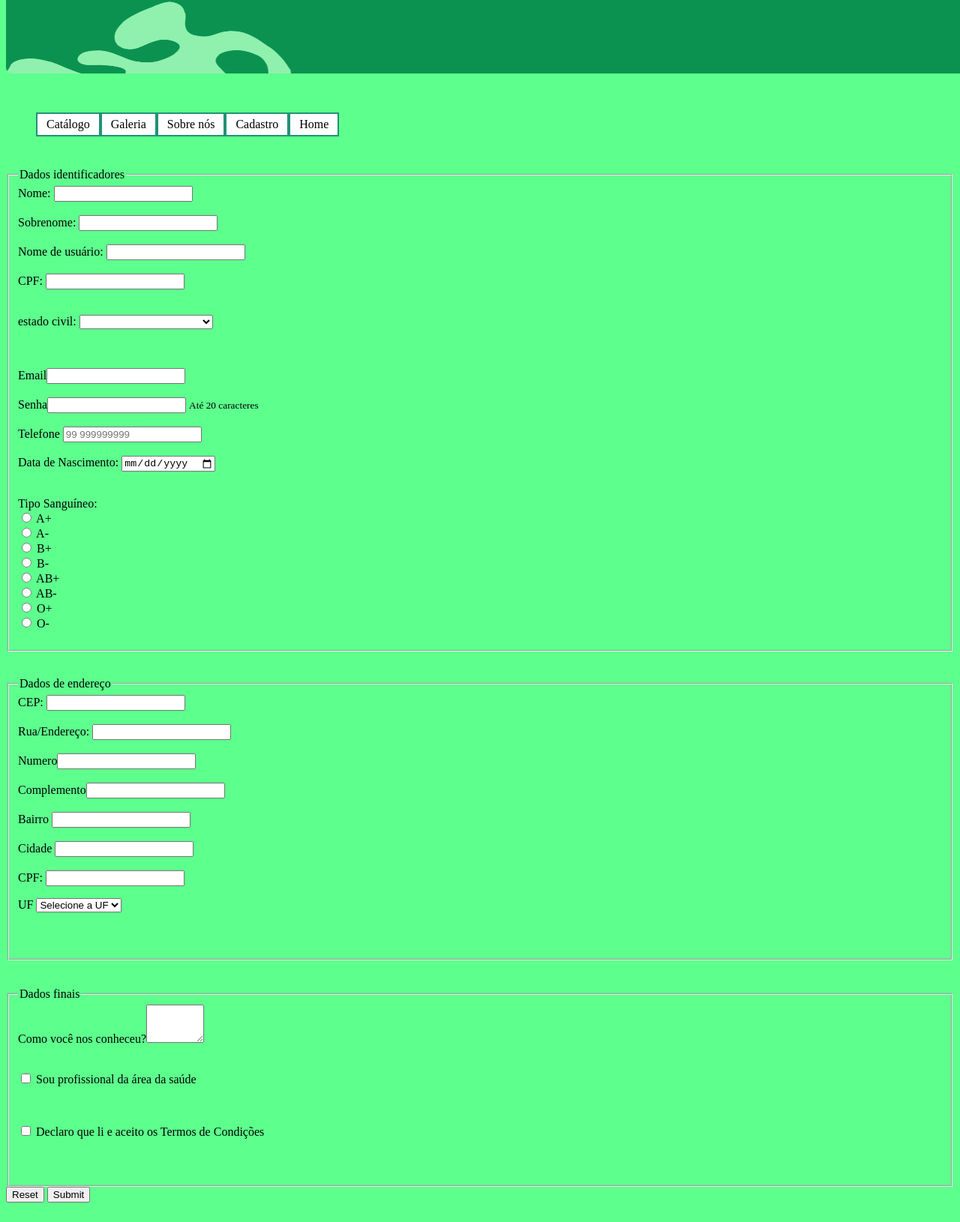
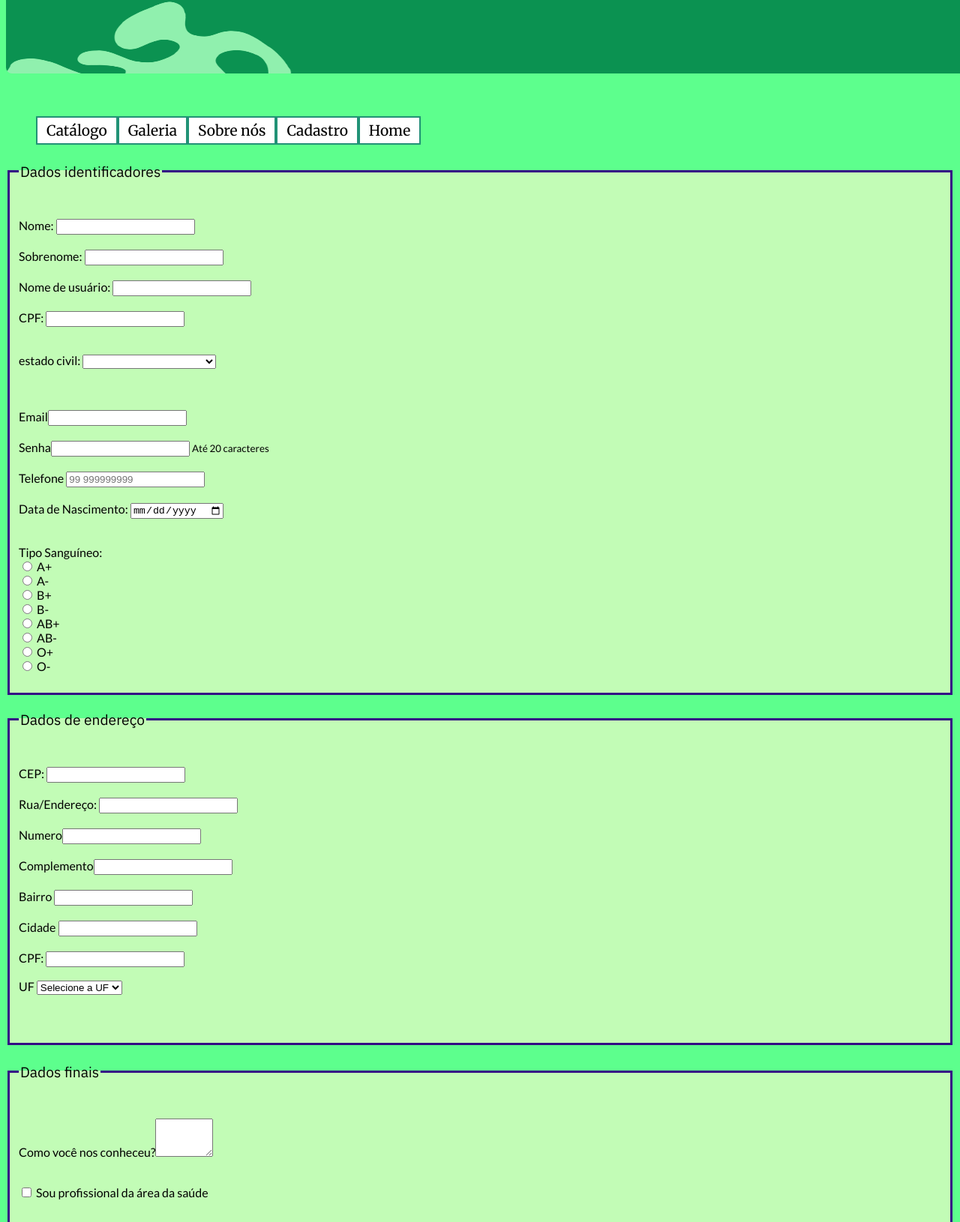
Before and after one commit to JoaoVMP11/DI_projeto1bimestre_2semestre, a plain HTML site: page paginas/cadastro.html in a window 1280 px wide. Shown: the part 310-1940 px from the top of the page at 75% size. Drawn offline with Linux system fonts and the light colour scheme; a web font is replaced by a local one.

Commit message:
add fontes e ajustes finais

```diff
--- a/paginas/cadastro.html
+++ b/paginas/cadastro.html
@@ -18,7 +18,7 @@
       <ul class="menu">
         <li><a href="../paginas/catalogo.html">Catálogo</a></li>
         <li><a href="../paginas/galeria.html">Galeria</a></li>
-        <li><a href="./sobrenos.html" target="_blank">Sobre nós</a></li>
+        <li><a href="./sobrenos.html">Sobre nós</a></li>
         <li><a href="./cadastro.html">Cadastro</a></li>
         <li><a href="../index.html">Home</a></li>
       </ul>
@@ -30,7 +30,7 @@
 <br/>
   <form>
     <fieldset>
-      <legend>Dados identificadores</legend>
+      <legend class="titulofieldset">Dados identificadores</legend>
       <label>Nome: <input type="text"/></label>
       <br />
       <br />
@@ -89,7 +89,7 @@
     </p>
     <br/>
     <fieldset>
-      <legend>Dados de endereço</legend>
+      <legend class="titulofieldset">Dados de endereço</legend>
       <label>CEP: <input type="text"/></label>
       <br/>
       <br/>
@@ -147,7 +147,7 @@
     <br/>
     <br/>
     <fieldset>
-      <legend>Dados finais</legend>
+      <legend class="titulofieldset">Dados finais</legend>
       <label>Como você nos conheceu?<textarea rows="3" cols="7">
       </textarea></label>
       <br/>
--- a/style.css
+++ b/style.css
@@ -1,5 +1,9 @@
+
+
+@import url('https://fonts.googleapis.com/css2?family=Bacasime+Antique&family=IBM+Plex+Sans:ital,wght@0,100..700;1,100..700&family=Lato:wght@400;700&family=Lora:ital,wght@0,400..700;1,400..700&family=Merriweather:ital,opsz,wght@0,18..144,300..900;1,18..144,300..900&family=Raleway:ital,wght@0,100..900;1,100..900&display=swap');
 #bodyindex{
     background-color: rgba(90, 231, 172, 0.781);
+    font-family: Lato;
 }
 .banner{
     display: block;
@@ -12,6 +16,8 @@
     list-style: none;
     border: 2px solid rgb(rgb(49, 209, 169), green, blue);
     float: left;
+    font-family: Merriweather;
+    font-size: larger;
 
 
 }
@@ -40,7 +46,7 @@
     height: auto;
     width: 100%;
     font-size: 13px;
-    font-family: "Epunda Slab", serif;
+    font-family: Raleway;
     font-optical-sizing: auto;
     font-style: normal;
 }
@@ -63,18 +69,29 @@
     padding-right: 500 ;
 }
 .rodape span {
-    color:aquamarine
+    color:rgb(196, 255, 172)
 }
 
 #bodycadastro{
     background-color: rgb(93, 255, 141);
+    font-family: "Lato";
 }
 
 form fieldset{
-    border: solid color(a98-rgb rgb(15, 1, 94) green blue);
+    border: solid rgb(52, 9, 133);
+    background-color: rgb(194, 252, 182);
+    padding-top: 50px;
+    margin-top: -15px;
+}
+.titulofieldset{
+    font-family: "IBM Plex Sans";
+    font-size: larger;
+    font-style: bold;
+
 }
 #bodygaleria{
     background-color: rgb(200, 248, 190);
+    font-family: "Lato";
 }
 .titulosecao{
     text-align: center;
@@ -101,6 +118,9 @@ form fieldset{
 }
 #bodysobrenos{
     background-color: rgb(19, 122, 33);
+    font-family: "Lora";
+    font-style: normal;
+    font-size: medium;
 }
 .titulohistoria{
     text-align: center;
@@ -178,4 +198,5 @@ form fieldset{
 
 #bodycatalogo{
     background-color: rgba(111, 245, 70, 0.781);
+    font-family: "Lato";
 }
```
Also changed, not shown: index.html (+1 -1 lines), paginas/catalogo.html (+2 -2 lines), paginas/galeria.html (+1 -1 lines), paginas/sobrenos.html (+3 -1 lines).
